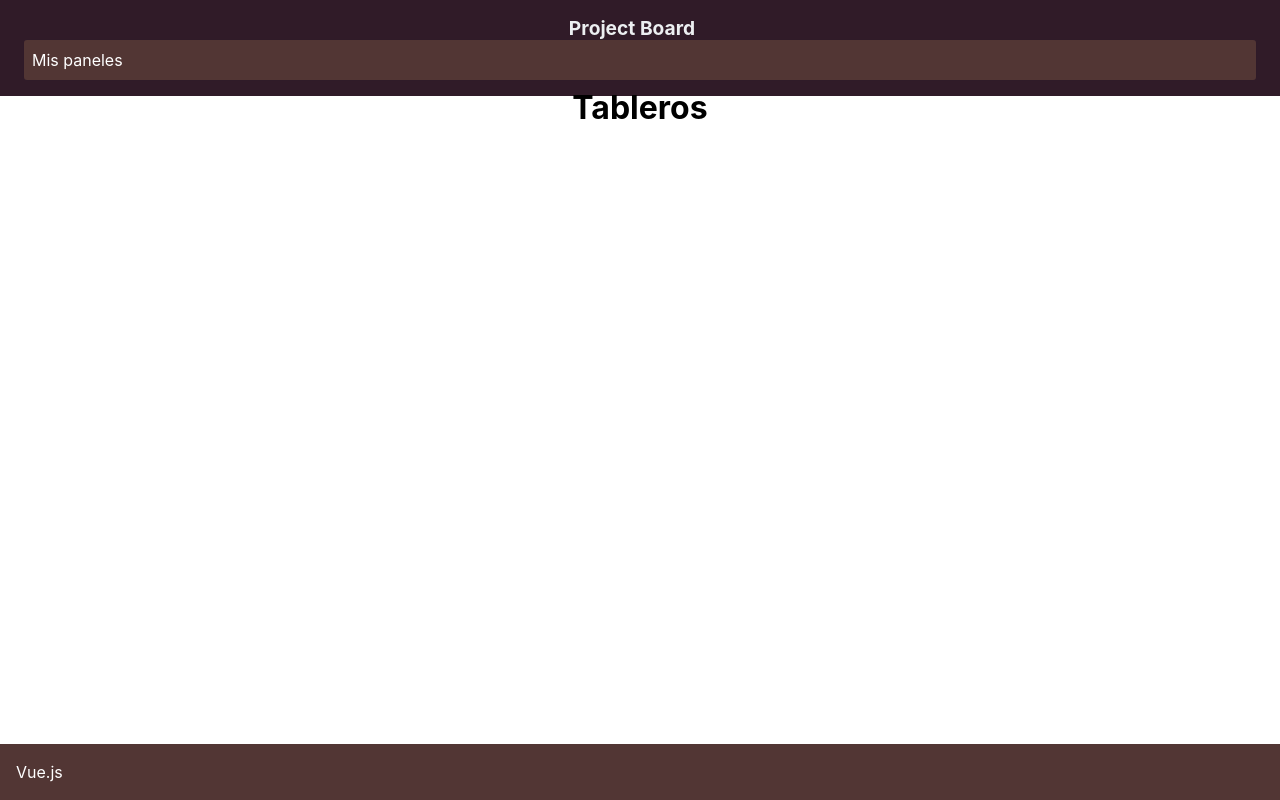
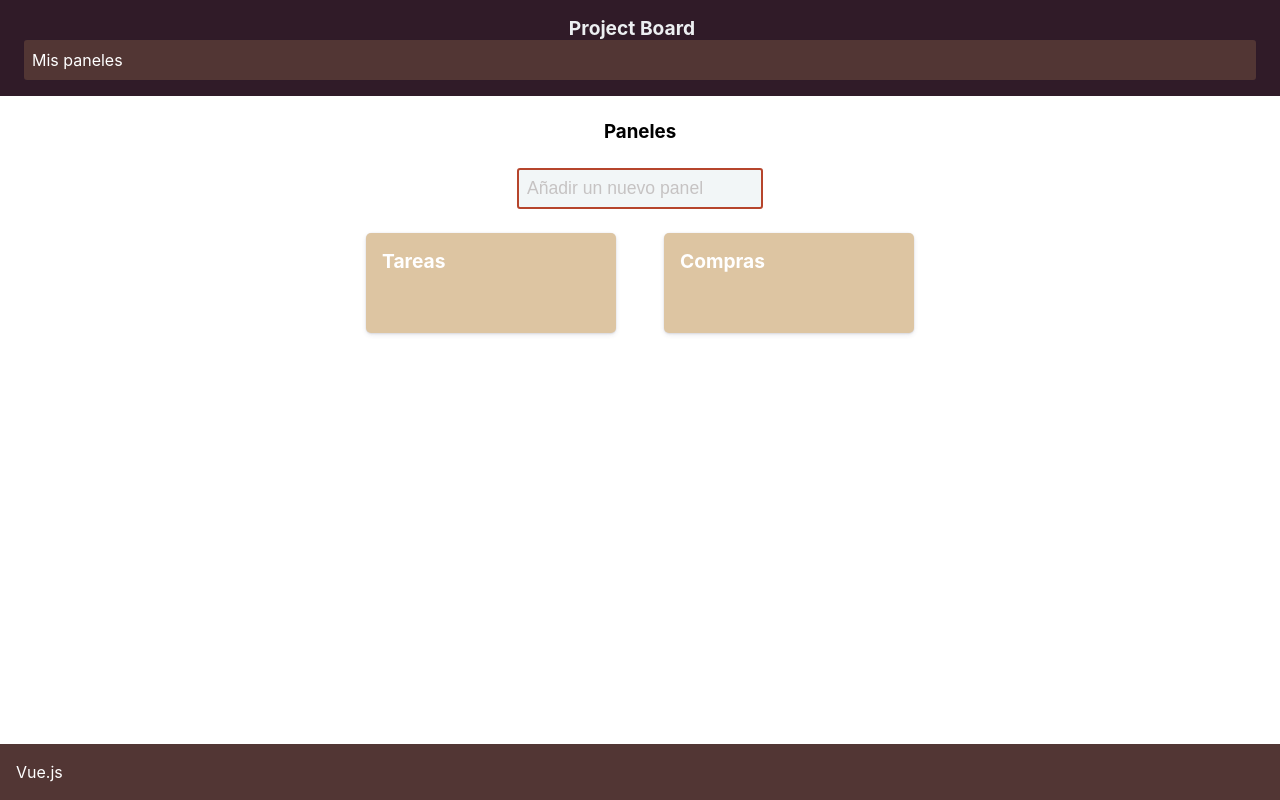
Before and after one commit to wltomv/project-board, a Vue app: page / in a window 1280 px wide. Built offline with nearby package versions, Linux system fonts and the light colour scheme.

Commit message:
Add new panels and navigation to the detail of a panel

```diff
--- /dev/null
+++ b/src/components/BoardCard.vue
@@ -0,0 +1,50 @@
+<script>
+export default {
+	name: "board-card",
+	props: {
+		id: String,
+		name: String,
+	},
+};
+</script>
+
+<template>
+	<router-link
+		class="board-card"
+		:to="{ name: 'board', query: { name }, params: { id } }"
+	>
+		<span class="board-card-title">{{ name }}</span>
+	</router-link>
+</template>
+
+<style lang="scss" scoped>
+.board-card {
+	background-color: $body-color;
+	box-shadow: 0 0 0 0.5px rgba(49, 49, 93, 0.03),
+		0 2px 5px 0 rgba(49, 49, 93, 0.1), 0 1px 2px 0 rgba(0, 0, 0, 0.08);
+	box-sizing: border-box;
+	border-radius: 5px;
+	color: $txt-color;
+	font-weight: bold;
+	margin: 0.5rem 1.5rem;
+	padding: 1rem;
+	text-align: left;
+	text-decoration: none;
+	transition: all 600ms ease;
+	width: 100%;
+	height: 100px;
+	&-title {
+		font-size: 1.2rem;
+	}
+	&:hover {
+		background-color: $main-color;
+		font-weight: bold;
+	}
+	@media screen and (min-width: 600px) {
+		width: 33%;
+	}
+	@media screen and (min-width: 1024px) {
+		width: 250px;
+	}
+}
+</style>
--- /dev/null
+++ b/src/pages/Board.vue
@@ -0,0 +1,31 @@
+<script>
+export default {
+	name: "board-view",
+	components: {},
+
+	props: {
+		name: String,
+		id: String,
+	},
+};
+</script>
+
+<template>
+	<section>
+		<h3><span>My Boards</span> ▸ {{ this.$route.query.name }}</h3>
+	</section>
+</template>
+
+<style lang="scss" scoped>
+h3 {
+	color: #37474f;
+	text-align: left;
+	margin: 1.5rem;
+	span {
+		color: #546e7a;
+	}
+}
+section {
+	text-align: left;
+}
+</style>
--- a/src/pages/Home.vue
+++ b/src/pages/Home.vue
@@ -1,16 +1,85 @@
-<script></script>
+<script>
+import BoardCard from "@/components/BoardCard.vue";
+
+export default {
+	name: "home-view",
+	components: { BoardCard },
+	data() {
+		return {
+			boardName: "",
+			boards: [
+				{ id: 1, name: "Tareas" },
+				{ id: 2, name: "Compras" },
+			],
+		};
+	},
+	methods: {
+		add() {
+			this.boards.push({ name: this.boardName });
+		},
+	},
+};
+</script>
 
 <template>
 	<div class="container">
-    <h1>Tableros</h1>
+		<h3>Paneles</h3>
+		<input
+			type="text"
+			placeholder="Añadir un nuevo panel"
+			v-model="boardName"
+			@keyup.enter="add()"
+		/>
+		<div class="boards-collection">
+			<board-card
+				v-for="(board, index) in boards"
+				:key="index"
+				:name="board.name"
+				:id="board.id.toString()"
+			>
+			</board-card>
+		</div>
 	</div>
 </template>
 
-<style scoped>
+<style lang="scss" scoped>
 .container {
 	width: 100%;
 	display: flex;
+	flex-direction: column;
 	justify-content: center;
 	align-items: center;
 }
+h3 {
+	text-align: left;
+	margin: 1.5rem;
+}
+input {
+	border-style: border-box;
+	background-color: #f2f6f7;
+	border: 2px solid $main-color;
+	border-radius: 3px;
+	font-size: 1.1rem;
+	outline: 0;
+	padding: 0.5rem;
+	transition: all 600ms ease;
+	max-height: 100px;
+
+	&:focus,
+	&:active {
+		background-color: white;
+		color: #546e7a;
+	}
+
+	&::placeholder {
+		color: rgb(198, 195, 195);
+	}
+}
+.boards-collection {
+	display: flex;
+	flex-direction: row;
+	flex-wrap: wrap;
+	justify-content: center;
+	padding-top: 1rem;
+}
 </style>
--- a/src/router/index.js
+++ b/src/router/index.js
@@ -1,11 +1,19 @@
 import { createRouter, createWebHistory } from "vue-router";
 
 import Home from "../pages/Home.vue";
+import Board from "../pages/Board.vue";
 
 const routes = [
 	{
 		path: "/",
+		name: "home",
 		component: Home,
+	},
+	{
+		path: "/board/:id",
+		name: "board",
+		component: Board,
+		props: true,
 	},
 ];
 
```
Also changed, not shown: src/App.vue (indentation only). Lines whose indentation alone changed are shown as unchanged.
